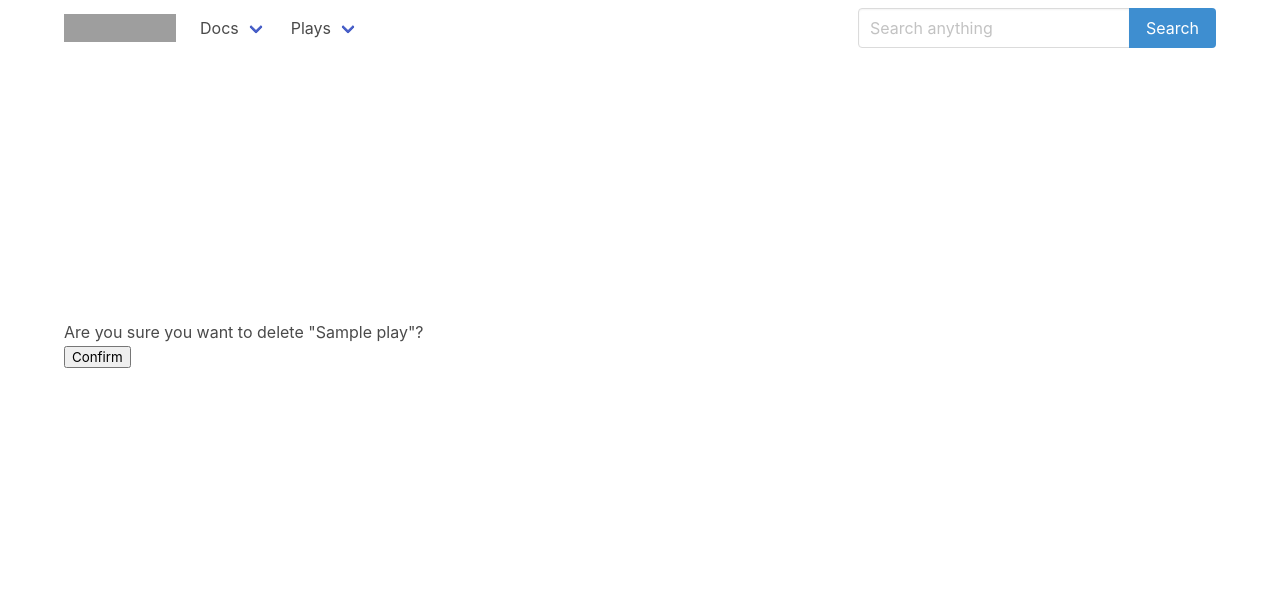
After one commit to Hr-kutsarov/django_website, a Django app: a page that uses templates/core/delete-confirm.html in a window 1280 px wide. The commit adds this page. Shown: the top 608 px of the page. Run offline with Django 4.2, Linux system fonts and the light colour scheme; tables that the repository leaves empty hold one stand-in row (values such as "Sample post"); grey boxes are pictures that could not be loaded.

Commit message:
Added delete buttons and functionality.

```diff
--- a/core/urls.py
+++ b/core/urls.py
@@ -8,4 +8,5 @@ urlpatterns = [
     path('plays/<slug:slug>/', PlayDetailsView.as_view(), name='play-details'),
     path('create_play/', CreatePlay.as_view(), name='create-play'),
     path('<slug:slug>/edit/', EditPlay.as_view(), name='edit-play'),
+    path('<slug:slug>/delete/', DeletePlay.as_view(), name='delete-play'),
 ]
--- a/core/views.py
+++ b/core/views.py
@@ -37,3 +37,9 @@ class EditPlay(views.UpdateView):
     template_name = 'core/play_edit.html'
     context_object_name = 'play'
     success_url = reverse_lazy('all-plays')
+
+
+class DeletePlay(views.DeleteView):
+    model = Play
+    template_name = 'core/delete-confirm.html'
+    success_url = reverse_lazy('all-plays')
--- a/templates/core/all_plays.html
+++ b/templates/core/all_plays.html
@@ -21,7 +21,7 @@
                     <footer class="card-footer">
                         <p class="card-footer-item"><span><a href="{% url 'play-details' slug=play.slug %}">Details</a></span></p>
                         <p class="card-footer-item"><span><a href="{% url 'edit-play' slug=play.slug %}">Edit</a></span></p>
-                        <p class="card-footer-item"><span><a href="#">Delete</a></span></p>
+                        <p class="card-footer-item"><span><a href="{% url 'delete-play' slug=play.slug %}">Delete</a></span></p>
                     </footer>
                 </div>
             </div>
--- /dev/null
+++ b/templates/core/delete-confirm.html
@@ -0,0 +1,14 @@
+{% extends 'core/Base.html' %}
+
+{% load static %}
+
+{% block content %}
+
+    <form method="post">{% csrf_token %}
+
+    <p>Are you sure you want to delete "{{ object }}"?</p>
+
+    <input type="submit" value="Confirm">
+
+</form>
+{% endblock %}
--- a/templates/core/play_edit.html
+++ b/templates/core/play_edit.html
@@ -12,7 +12,7 @@
     <button class="button is-medium">Submit</button>
         </form>
 
-    <button class="button is-medium is-danger">Delete</button>
+        <button class="button is-medium is-danger"><a href="{% url 'delete-play' slug=play.slug %}">Delete</a></button>
 
     </div>
 
```
